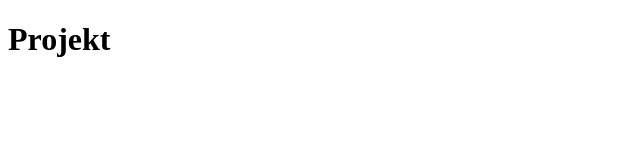
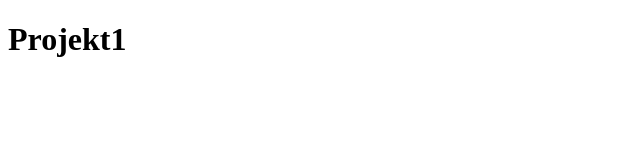
Before and after one commit to kubaprojekt/Projekt, a plain HTML site: page index.html in a window 1280 px wide. Shown: the full height of the page, 0-640 px from the left. Drawn offline with Linux system fonts and the light colour scheme.

Commit message:
zmiana brnacha

```diff
--- a/index.html
+++ b/index.html
@@ -6,6 +6,6 @@
     <title>Document</title>
 </head>
 <body>
-    <h1>Projekt</h1>
+    <h1>Projekt1</h1>
 </body>
 </html>
```
